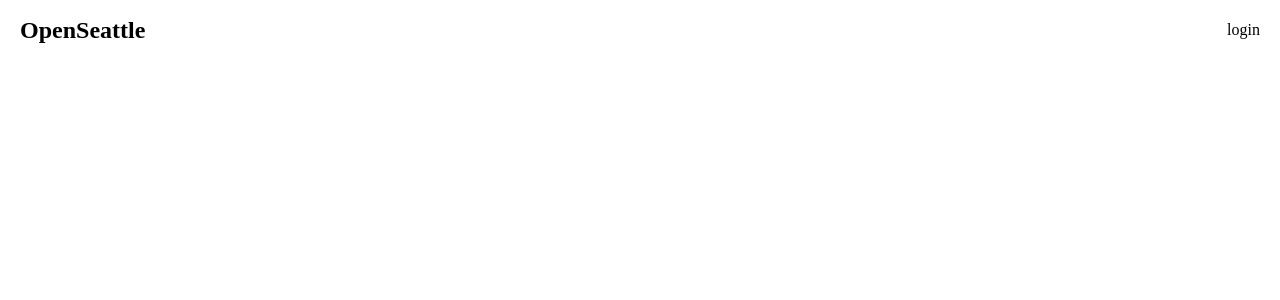
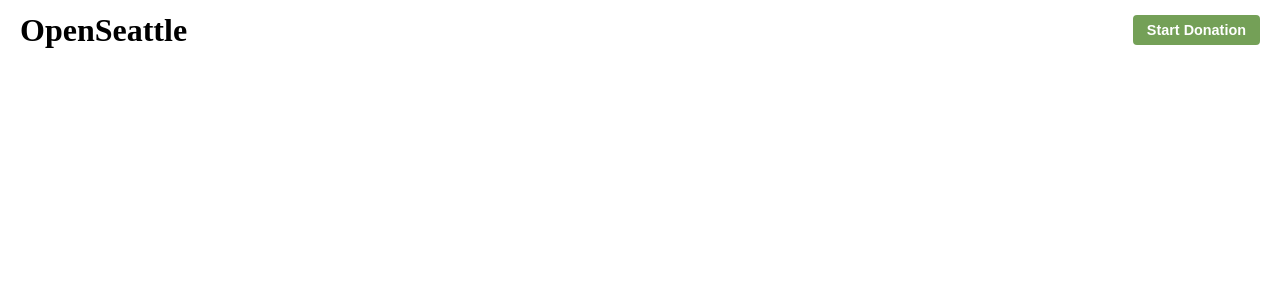
Before and after one commit to EstefanHu/OpenSeattle, a Next.js app: page /dashboard in a window 1280 px wide. Shown: the top 300 px of the page. Built offline with nearby package versions, Linux system fonts and the light colour scheme; no server answers.

Commit message:
adjusted landing page

```diff
--- a/src/app/layout.module.scss
+++ b/src/app/(landing)/layout.module.scss
@@ -1,4 +1,4 @@
-.body {
+.landingLayout {
     padding-top: 60px;
     height: 100vh;
 
@@ -11,7 +11,6 @@
         left: 0;
         right: 0;
         height: 60px;
-        // background-color: white;
         padding: 0 20px;
 
         h1 {
--- /dev/null
+++ b/src/app/dashboard/layout.js
@@ -0,0 +1,19 @@
+import Link from 'next/link';
+import DonateForm from '@/components/DonateForm';
+import styles from './layout.module.scss';
+
+export default function DashboardLayout({ children }) {
+
+    return (
+        <main className={styles.dashboardLayout}>
+            <header>
+                <Link href='/dashboard'>
+                    <h1>O<span>pen</span>S<span>eattle</span></h1>
+                </Link>
+
+                <DonateForm />
+            </header>
+            {children}
+        </main>
+    )
+}
--- /dev/null
+++ b/src/app/dashboard/layout.module.scss
@@ -0,0 +1,16 @@
+.dashboardLayout {
+    padding-top: 60px;
+    height: 100vh;
+
+    header {
+        display: flex;
+        justify-content: space-between;
+        align-items: center;
+        position: fixed;
+        top: 0;
+        left: 0;
+        right: 0;
+        height: 60px;
+        padding: 0 20px;
+    }
+}
--- a/src/app/layout.js
+++ b/src/app/layout.js
@@ -1,10 +1,4 @@
-import Link from 'next/link'
-import AppLinks from '@/components/AppLinks'
 import './globals.css'
-import styles from './layout.module.scss'
-import { Inter } from 'next/font/google'
-
-const inter = Inter({ subsets: ['latin'] })
 
 export const metadata = {
   title: 'Open Seattle',
@@ -14,17 +8,7 @@ export const metadata = {
 export default function RootLayout({ children }) {
   return (
     <html lang="en">
-      <body className={styles.body}>
-        <header className={styles.header}>
-          <Link href='/'>
-            <h1>O<span>pen</span>S<span>eattle</span></h1>
-          </Link>
-
-          <AppLinks />
-        </header>
-
-        {children}
-      </body>
+      <body>{children}</body>
     </html>
   )
 }
--- a/src/components/AppLinks.js
+++ /dev/null
@@ -1,35 +0,0 @@
-'use client'
-import { useState, useEffect } from 'react'
-import Link from 'next/link';
-import { usePathname } from 'next/navigation';
-import styles from './AppLinks.module.scss';
-
-export default function AppLinks() {
-    const pathname = usePathname()
-    const [isAuthed, setIsAuthed] = useState(document.cookie.split(';').includes('openSeattleAuth=supersecrettoken'))
-
-    useEffect(() => {
-        const stillAuthed = document.cookie.split(';').includes('openSeattleAuth=supersecrettoken')
-        setIsAuthed(stillAuthed)
-    }, [pathname])
-
-    const openDonationForm = () => {
-
-    }
-
-    return (
-        <span className={styles.appLinks}>
-            {
-                isAuthed
-                    ? <button
-                        className={styles.openForm}
-                        type='button'
-                        onClick={openDonationForm}
-                    >
-                        Start Donation
-                    </button>
-                    : <Link href='/login'>login</Link>
-            }
-        </span>
-    )
-}
--- a/src/components/AppLinks.module.scss
+++ /dev/null
@@ -1,21 +0,0 @@
-.appLinks{
-    display: flex;
-    justify-content: space-between;
-
-    .openForm {
-        background-color: var(--accent);
-        border: 2px solid var(--accent);
-        border-radius: 4px;
-        padding: 5px 12px;
-        color: white;
-        font-weight: bold;
-        font-size: 0.9rem;
-        transition: color 0.2s, background-color 0.2s;
-        cursor: pointer;
-
-        &:hover {
-            background-color: white;
-            color: var(--accent);
-        }
-    }
-}
--- a/src/components/DonateForm.js
+++ b/src/components/DonateForm.js
@@ -15,6 +15,8 @@ export default function DonateForm() {
     const [isLoading, setIsLoading] = useState(false);
     const [formData, setFormData] = useState(DEFAULT_FIELDS)
     const [errorData, setErrorData] = useState(DEFAULT_FIELDS)
+
+    const openDonationForm = () => { }
 
     const handleSubmit = async (e) => {
         e.preventDefault();
@@ -50,6 +52,15 @@ export default function DonateForm() {
     }
 
     return (
+        <>
+            <button
+                className={styles.openForm}
+                type='button'
+                onClick={() => null}
+            >
+                Start Donation
+            </button>
+
             <form className={styles.DonateForm} noValidate autoComplete='on' onSubmit={handleSubmit}>
                 <fieldset>
                     <input
@@ -89,5 +100,6 @@ export default function DonateForm() {
 
                 <button onClick={handleSubmit} type='submit'>Submit</button>
             </form>
+        </>
     )
 }
--- a/src/components/DonateForm.module.scss
+++ b/src/components/DonateForm.module.scss
@@ -1,5 +1,22 @@
+.openForm {
+    background-color: var(--accent);
+    border: 2px solid var(--accent);
+    border-radius: 4px;
+    padding: 5px 12px;
+    color: white;
+    font-weight: bold;
+    font-size: 0.9rem;
+    transition: color 0.2s, background-color 0.2s;
+    cursor: pointer;
+
+    &:hover {
+        background-color: white;
+        color: var(--accent);
+    }
+}
+
 .DonateForm {
-    display: flex;
+    display: none;
     flex-direction: column;
 
     fieldset {
```
Also changed, not shown: src/app/(landing)/layout.js (added, +18 -0 lines), src/middleware.js (added, +19 -0 lines), src/app/(landing)/(intro)/LandingPage.module.scss (renamed from src/app/(landing)/LandingPage.module.scss), src/app/(landing)/(intro)/page.js (renamed from src/app/(landing)/page.js). Lines whose indentation alone changed are shown as unchanged.
